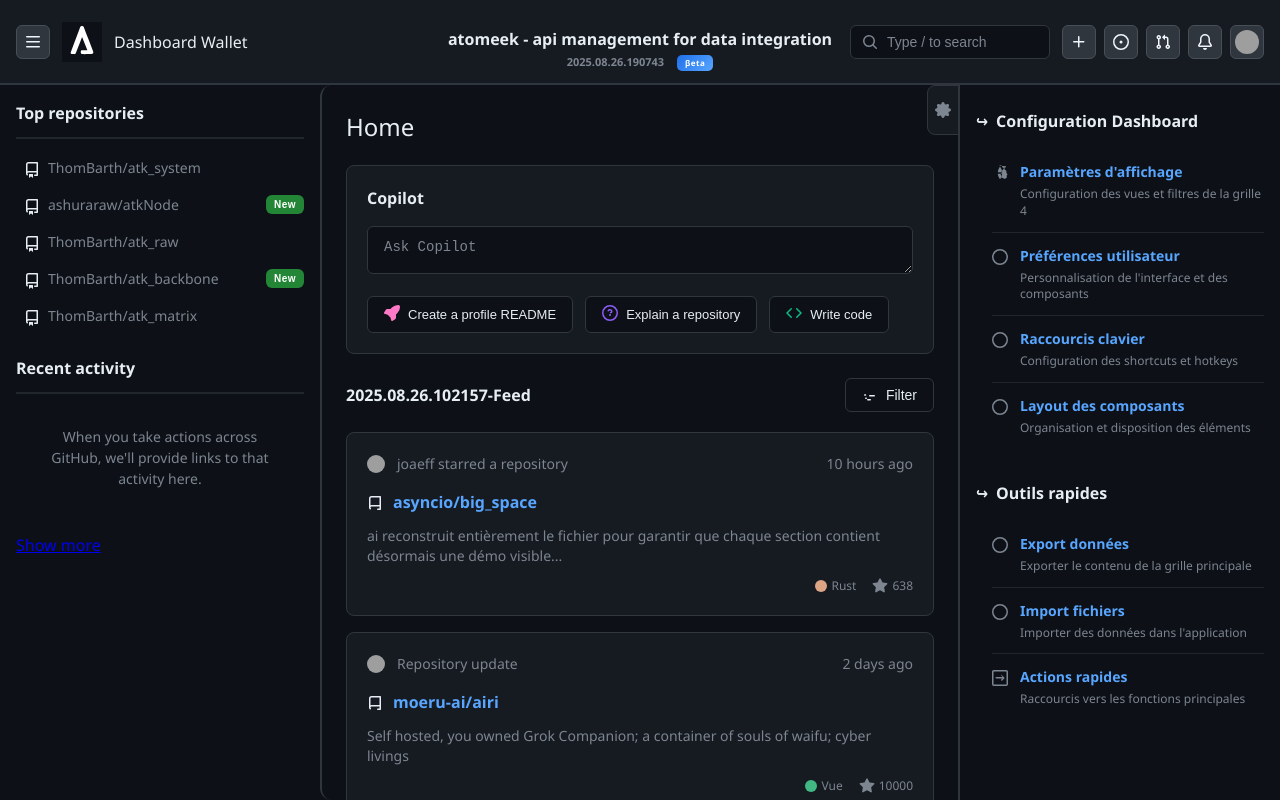
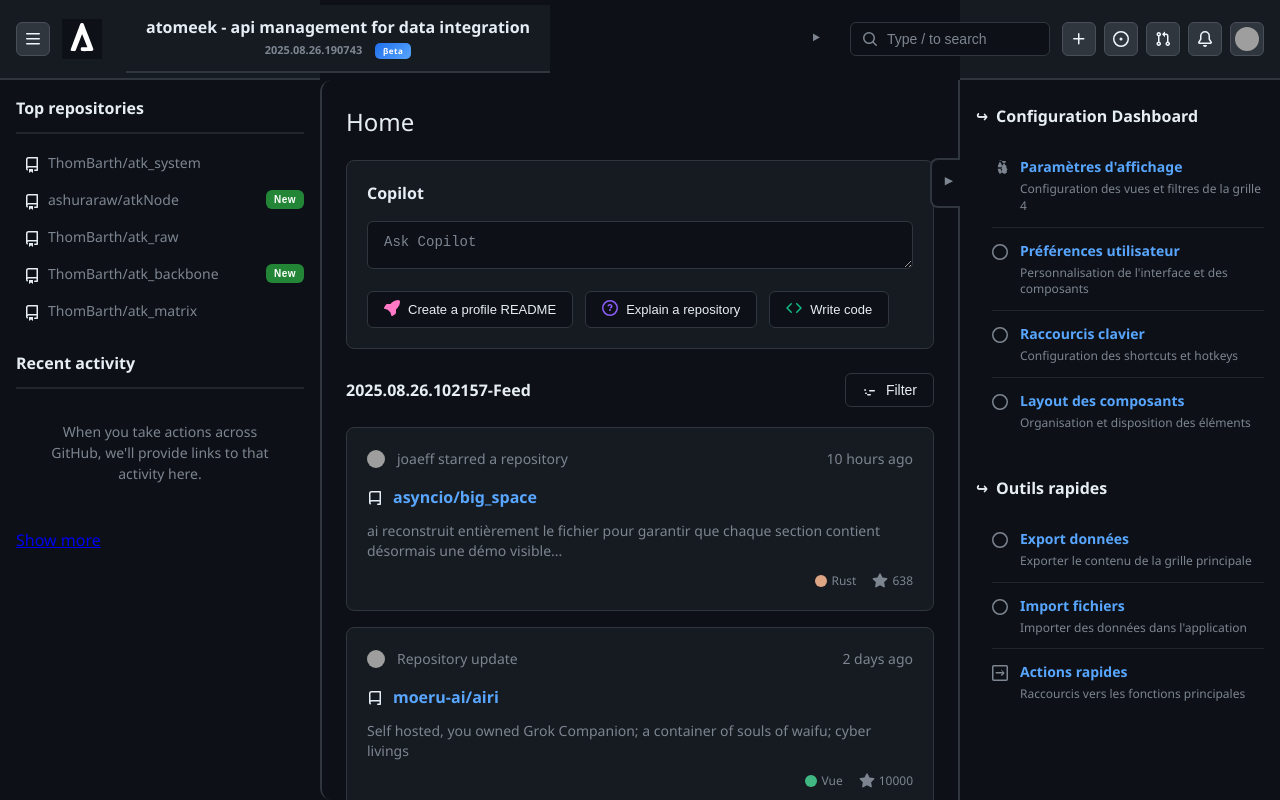
Before and after one commit to thoiroh/atkm, an Angular app in the folder atkm/: page /landing in a window 1280 px wide. Built offline with nearby package versions, Linux system fonts and the light colour scheme; grey boxes are pictures that could not be loaded.

Commit message:
atk.core (02) - html (03) > side toggle (02) -------------------------------------------- refactor: restructure landing component and update navbar integration

```diff
--- /dev/null
+++ b/atkm/src/app/features/landing/landing.component.html
@@ -0,0 +1,28 @@
+@if (config) {
+<div class="main-container" [class.config-collapsed]="config?.configPanel?.isCollapsed">
+  <!-- GRILLE 1: MENU PRINCIPAL (gauche) -->
+  <atk-navbar-main [config]="config.navbar" />
+
+  <!-- GRILLE 2: ZONE CENTRALE TRANSPARENTE (centre) -->
+  <!-- <atk-navbar-brand [config]="config.navbar" /> -->
+
+  <!-- GRILLE 3: OUTILS UTILISATEUR (droite) -->
+  <atk-navbar-tools [configPanelCollapsed]="config?.configPanel?.isCollapsed" />
+
+
+  <!-- GRILLE 4: NAVIGATION SIDEBAR (gauche) -->
+  <atk-sidebar-nav [config]="config.sidebar" />
+
+  <!-- GRILLE 5: CONTENU PRINCIPAL (centre) -->
+  <atk-content-main [feeds]="config.feeds" [configPanelCollapsed]="config?.configPanel?.isCollapsed" />
+
+  <!-- GRILLE 6: PANNEAU CONFIGURATION (droite) -->
+  <atk-sidebar-config [sections]="config.configPanel.sections" [isCollapsed]="config.configPanel.isCollapsed"
+    (togglePanel)="toggleConfigPanel()" />
+</div>
+} @else {
+<!-- Loading state -->
+<div class="loading-container">
+  <div class="loading-spinner">Chargement...</div>
+</div>
+}
--- a/atkm/src/app/features/landing/landing.component.ts
+++ b/atkm/src/app/features/landing/landing.component.ts
@@ -17,43 +17,11 @@
     ContentMainComponent,
     SidebarConfigComponent
   ],
-  template: `
-    @if (config) {
-      <div class="main-container" [class.config-collapsed]="config?.configPanel?.isCollapsed">        <!-- GRILLE 1: MENU PRINCIPAL (gauche) -->
-        <atk-navbar-main [config]="config.navbar" />
-
-        <!-- GRILLE 2: ZONE CENTRALE TRANSPARENTE (centre) -->
-        <atk-navbar-brand [config]="config.navbar" />
-
-        <!-- GRILLE 3: OUTILS UTILISATEUR (droite) -->
-        <atk-navbar-tools />
-
-        <!-- GRILLE 4: NAVIGATION SIDEBAR (gauche) -->
-        <atk-sidebar-nav [config]="config.sidebar" />
-
-        <!-- GRILLE 5: CONTENU PRINCIPAL (centre) -->
-        <atk-content-main
-          [feeds]="config.feeds"
-          [configPanelCollapsed]="config?.configPanel?.isCollapsed" />
-
-        <!-- GRILLE 6: PANNEAU CONFIGURATION (droite) -->
-        <atk-sidebar-config
-          [sections]="config.configPanel.sections"
-          [isCollapsed]="config.configPanel.isCollapsed"
-          (togglePanel)="toggleConfigPanel()" />
-      </div>
-    } @else {
-      <!-- Loading state -->
-      <div class="loading-container">
-        <div class="loading-spinner">Chargement...</div>
-      </div>
-    }
-  `,
+  templateUrl: './landing.component.html',
   styles: [``]
 })
 export class LandingComponent implements OnInit {
   config: ILandingConfig | null = null;
-
 
   constructor(private configService: ConfigService) { }
 
--- a/atkm/src/app/shared/components/navbar-main/navbar-main.component.html
+++ b/atkm/src/app/shared/components/navbar-main/navbar-main.component.html
@@ -26,4 +26,7 @@
       {{item}}
     </span>
   </nav>
+
+  <atk-navbar-brand [config]="config.navbar" />
+
 </header>
--- a/atkm/src/app/shared/components/navbar-main/navbar-main.component.ts
+++ b/atkm/src/app/shared/components/navbar-main/navbar-main.component.ts
@@ -1,13 +1,27 @@
 import { CommonModule } from '@angular/common';
-import { Component, Input } from '@angular/core';
-import { INavbarConfig } from '../../../core/services/config.service';
+import { Component, Input, OnInit } from '@angular/core';
+import { ConfigService, ILandingConfig } from '../../../core/services/config.service';
+import { NavbarBrandComponent } from '../navbar-brand/navbar-brand.component';
 
 @Component({
   selector: 'atk-navbar-main',
   standalone: true,
-  imports: [CommonModule],
+  imports: [CommonModule, NavbarBrandComponent],
   templateUrl: './navbar-main.component.html',
 })
-export class NavbarMainComponent {
-  @Input() config: INavbarConfig | null = null;
+export class NavbarMainComponent implements OnInit {
+  @Input() config: ILandingConfig | null = null;
+
+  constructor(private configService: ConfigService) { }
+
+  ngOnInit(): void {
+    this.configService.loadLandingConfig().subscribe({
+      next: (config) => {
+        this.config = config;
+      },
+      error: (error) => {
+        console.error('Erreur lors du chargement de la configuration:', error);
+      }
+    });
+  }
 }
--- a/atkm/src/app/shared/components/navbar-tools/navbar-tools.component.html
+++ b/atkm/src/app/shared/components/navbar-tools/navbar-tools.component.html
@@ -1,4 +1,11 @@
-<div class="user-tools">
+<div class="user-tools" [class.config-collapsed]="configPanelCollapsed">
+
+  @if (!configPanelCollapsed) {
+  <span class="toggle-arrow right">▶</span>
+  } @else {
+  <!-- <atk-navbar-brand [config]="config.navbar" /> -->
+  <span class="toggle-arrow left">◀</span>
+  }
   <div class="search-container">
     <div class="search-wrapper">
       <svg class="search-icon" aria-hidden="true" height="16" viewBox="0 0 16 16" version="1.1" width="16"
--- a/atkm/src/app/shared/components/navbar-tools/navbar-tools.component.ts
+++ b/atkm/src/app/shared/components/navbar-tools/navbar-tools.component.ts
@@ -1,11 +1,29 @@
-import { Component } from '@angular/core';
+import { Component, Input, OnInit } from '@angular/core';
+import { ConfigService, ILandingConfig } from '../../../core/services/config.service';
+import { NavbarBrandComponent } from '../navbar-brand/navbar-brand.component';
 
 @Component({
   selector: 'atk-navbar-tools',
-  imports: [],
+  imports: [NavbarBrandComponent],
   templateUrl: './navbar-tools.component.html',
 })
-export class NavbarToolsComponent {
+export class NavbarToolsComponent implements OnInit {
+  @Input() configPanelCollapsed: boolean = false;
+  config: ILandingConfig | null = null;
+
+  constructor(private configService: ConfigService) { }
+
+  ngOnInit(): void {
+    this.configService.loadLandingConfig().subscribe({
+      next: (config) => {
+        this.config = config;
+      },
+      error: (error) => {
+        console.error('Erreur lors du chargement de la configuration:', error);
+      }
+    });
+  }
+
   handleSearchShortcut(event: KeyboardEvent): void {
     if (event.key === '/' && (event.ctrlKey || event.metaKey)) {
       event.preventDefault();
--- a/atkm/src/app/shared/components/sidebar-config/sidebar-config.component.html
+++ b/atkm/src/app/shared/components/sidebar-config/sidebar-config.component.html
@@ -1,10 +1,11 @@
 <aside class="config-panel" [class.collapsed]="isCollapsed" [class.expanded]="!isCollapsed">
   <button class="config-toggle" (click)="onToggle()"
     [attr.aria-label]="isCollapsed ? 'Ouvrir configuration' : 'Fermer configuration'">
-    <svg aria-hidden="true" height="16" viewBox="0 0 16 16" version="1.1" width="16" fill="currentColor">
-      <path
-        d="M9.405 1.05c-.413-1.4-2.397-1.4-2.81 0l-.1.34a1.464 1.464 0 0 1-2.105.872l-.31-.17c-1.283-.698-2.686.705-1.987 1.987l.169.311c.446.82.023 1.841-.872 2.105l-.34.1c-1.4.413-1.4 2.397 0 2.81l.34.1a1.464 1.464 0 0 1 .872 2.105l-.17.31c-.698 1.283.705 2.686 1.987 1.987l.311-.169a1.464 1.464 0 0 1 2.105.872l.1.34c.413 1.4 2.397 1.4 2.81 0l.1-.34a1.464 1.464 0 0 1 2.105-.872l.31.17c1.283.698 2.686-.705 1.987-1.987l-.169-.311a1.464 1.464 0 0 1 .872-2.105l.34-.1c1.4-.413 1.4-2.397 0-2.81l-.34-.1a1.464 1.464 0 0 1-.872-2.105l.17-.31c.698-1.283-.705-2.686-1.987-1.987l-.311.169a1.464 1.464 0 0 1-2.105-.872L9.405 1.05zM8 10.5a2.5 2.5 0 1 0 0-5 2.5 2.5 0 0 0 0 5z" />
-    </svg>
+    @if (!isCollapsed) {
+    <span class="toggle-arrow right">▶</span>
+    } @else {
+    <span class="toggle-arrow left">◀</span>
+    }
   </button>
   <!-- @if (!isCollapsed) { -->
   <div class="config-content">
--- a/atkm/src/styles.css
+++ b/atkm/src/styles.css
@@ -60,13 +60,53 @@
   grid-template-areas:
     "menu-main menu-center user-tools"
     "sidebar-nav main-content config-panel";
-  /* Grille par défaut avec config-panel */
   grid-template-columns: minmax(200px, 25%) 1fr minmax(200px, 25%);
-  grid-template-rows: minmax(85px, 85px) 1fr;
+  grid-template-rows: 80px 1fr;
   background-color: var(--color-canvas-default);
   position: relative;
-  transition: grid-template-columns 0.3s ease-in-out;
+  transition: grid-template-columns 0.3s cubic-bezier(0.4, 0, 0.2, 1);
+  overflow: hidden;
 }
+
+/* Collapse asymétrique: seule la row 2, col 3 est masquée */
+.main-container.config-collapsed {
+  grid-template-columns: minmax(200px, 25%) 1fr 0px;
+  grid-template-rows: 80px 1fr;
+}
+
+/* .main-content.config-collapsed {
+  height: 100%;
+} */
+
+
+/* Étendre le contenu central sur col 2 → 3 uniquement en row 2 */
+/* .main-container.config-collapsed .main-content {
+  border-right: none;
+  border-radius: 12px;
+} */
+
+
+/* Faire sortir le panneau de config hors écran */
+/* .main-container.config-collapsed .config-panel {
+  transform: translateX(100%) translateZ(0);
+  pointer-events: none;
+  opacity: 0;
+  will-change: transform;
+  overflow: hidden;
+  contain: layout paint;
+} */
+
+/* Ramener le toggle en bord de grille malgré le translate du parent */
+/* .main-container.config-collapsed .config-toggle {
+  position: fixed;
+  top: 20px;
+  right: 0;
+  left: auto;
+  transform: none;
+  z-index: 1000;
+  pointer-events: auto;
+} */
+
 
 /* ========================= GRILLE 1: MENU PRINCIPAL (haut gauche) ========================= */
 
@@ -176,8 +216,10 @@
 }
 
 /* ========================= GRILLE 3: OUTILS UTILISATEUR (haut droite) ========================= */
+
 .user-tools {
   grid-area: user-tools;
+  /* si tu veux l’utiliser */
   background-color: var(--color-canvas-subtle);
   /* Suppression des bordures verticales */
   border-bottom: 2px solid var(--color-border-default);
@@ -188,6 +230,10 @@
   /* Permet le débordement sur la zone centrale */
   z-index: 10;
   position: relative;
+}
+
+.user-tools.config-collapsed {
+  grid-column: 2 / 3;
 }
 
 .search-container {
@@ -282,6 +328,7 @@
 }
 
 /* ========================= GRILLE 4: NAVIGATION SIDEBAR (gauche) ========================= */
+
 .sidebar-nav {
   grid-area: sidebar-nav;
   background-color: var(--color-canvas-default);
@@ -395,6 +442,7 @@
 
 
 /* ========================= GRILLE 5: CONTENU PRINCIPAL (centre) ========================= */
+
 .main-content {
   grid-area: main-content;
   padding: 24px 0;
@@ -406,25 +454,9 @@
   border-radius: 12px 0px 0px 12px;
   position: relative;
   z-index: 1;
-  transition: border-radius 0.3s ease-in-out, border 0.3s ease-in-out;
-}
-
-/* Quand config-panel est collapsed, main-content s'étend */
-.main-container.config-collapsed .main-content {
-  border-right: none;
-  border-radius: 12px 12px 12px 12px;
-  /* S'étend sur toute la zone disponible grâce au grid-template-areas */
-  z-index: 0;
-}
-
-.main-container.config-collapsed {
-  grid-template-areas:
-    "menu-main menu-center user-tools"
-    "sidebar-nav main-content main-content";
-  grid-template-columns: 25% 73% 0%;
-  grid-template-rows: minmax(85px, 85px) 1fr;
-  height: auto;
-  transition: grid-template-columns 0.3s ease-in-out;
+  transition: border-radius 0.4s cubic-bezier(0.25, 0.46, 0.45, 0.94),
+    border 0.4s cubic-bezier(0.25, 0.46, 0.45, 0.94),
+    margin 0.4s ease-out;
 }
 
 .content-wrapper {
@@ -626,50 +658,53 @@
   grid-area: config-panel;
   background-color: var(--color-canvas-default);
   padding: 24px 16px;
-  overflow-y: auto;
-  overflow-x: hidden;
   position: relative;
   z-index: 8;
-  transition: transform 0.3s ease-in-out;
+  transition: all 0.3s ease-in-out;
   overflow: visible;
-}
-
-.config-panel.collapsed {
-  transform: translateX(100%);
-}
-
-.config-panel.expanded {
-  transform: translateX(0);
 }
 
 /* Étiquette toggle - Position fixe à droite */
 .config-toggle {
   position: absolute;
-  top: 0px;
-  left: -33px;
-  width: 32px;
+  top: 78px;
+  left: -30px;
+  width: 30px;
   height: 50px;
-  background: var(--color-canvas-subtle);
-  border: 1px solid var(--color-border-default);
+  background: var(--color-canvas-default);
+  border: 2px solid var(--color-border-default);
+  border-right: none;
   border-radius: 8px 0 0 8px;
   display: flex;
   align-items: center;
   justify-content: center;
   cursor: pointer;
-  z-index: 10;
+  z-index: 15;
   color: var(--color-fg-muted);
-  transition: right 0.3s ease-in-out;
+  transition: all 0.3s ease-in-out;
 }
 
-/* Quand le panneau est ouvert, déplacer le toggle */
-.main-container .config-collapsed .config-toggle {
-  right: 16px;
-  z-index: 10;
+.toggle-arrow {
+  color: var(--color-fg-muted);
+  padding: 10px;
+  margin-bottom: 5px;
+  margin-left: 5px;
+  font-size: 10px;
+  font-weight: bold;
 }
 
-.config-toggle:hover {
-  background: var(--color-btn-hover-bg);
-  color: var(--color-fg-default);
+/* .config-toggle:hover, */
+.toggle-arrow.right:hover {
+  display: inline-block;
+  animation: move-right 1s linear infinite;
+  transition-delay: 1s;
+}
+
+.toggle-arrow.left:hover {
+  display: inline-block;
+  animation: move-left 1s linear infinite;
+  transition-delay: 1s;
+  /* 1s de délai */
 }
 
 /* Contenu du panneau */
@@ -879,7 +914,15 @@
 
 }
 
+@media (prefers-reduced-motion: reduce) {
+  * {
+    transition: none !important;
+    animation: none !important;
+  }
+}
+
 /* ========================= UTILITAIRES ========================= */
+
 .sr-only {
   position: absolute !important;
   width: 1px !important;
@@ -891,3 +934,31 @@
   white-space: nowrap !important;
   border: 0 !important;
 }
+
+@keyframes move-right {
+  0% {
+    transform: translateX(0);
+  }
+
+  50% {
+    transform: translateX(10px);
+  }
+
+  100% {
+    transform: translateX(0);
+  }
+}
+
+@keyframes move-left {
+  0% {
+    transform: translateX(0);
+  }
+
+  50% {
+    transform: translateX(-10px);
+  }
+
+  100% {
+    transform: translateX(0);
+  }
+}
```
